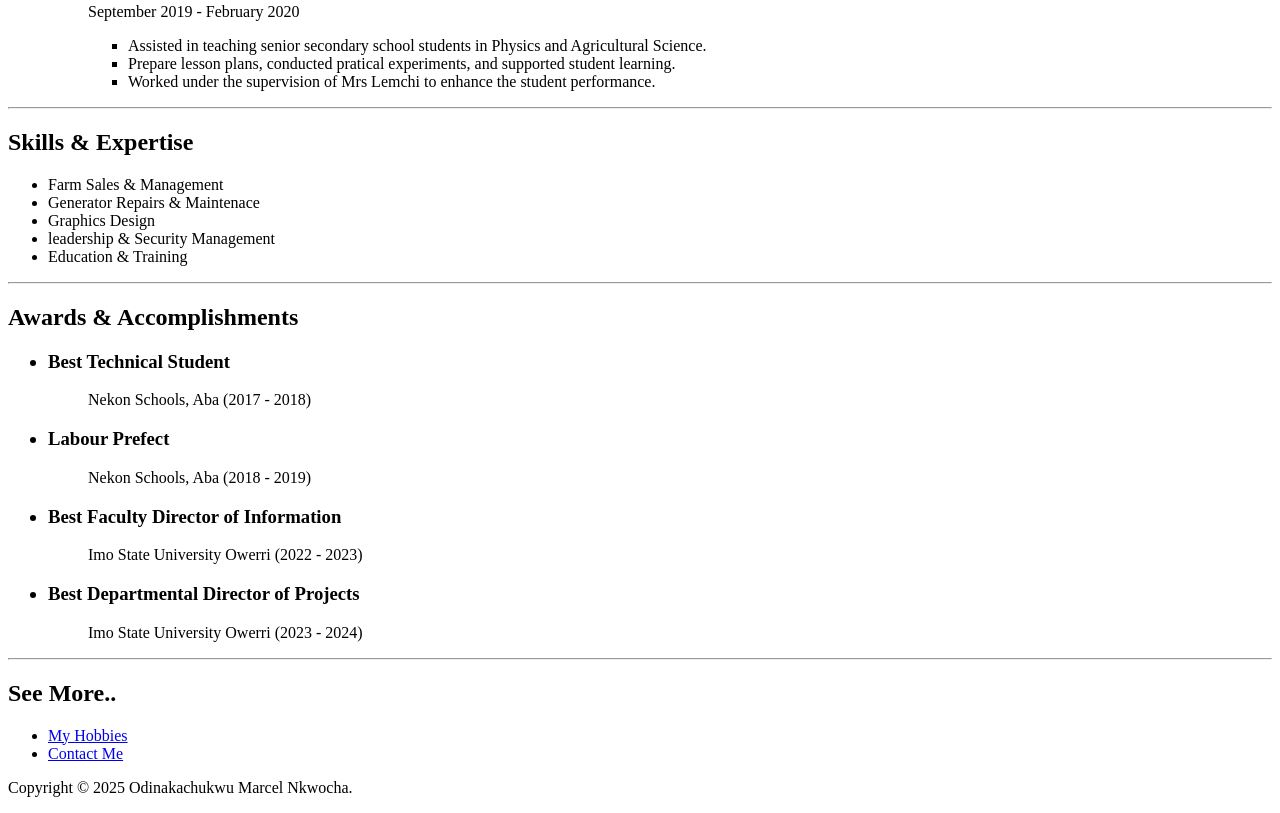
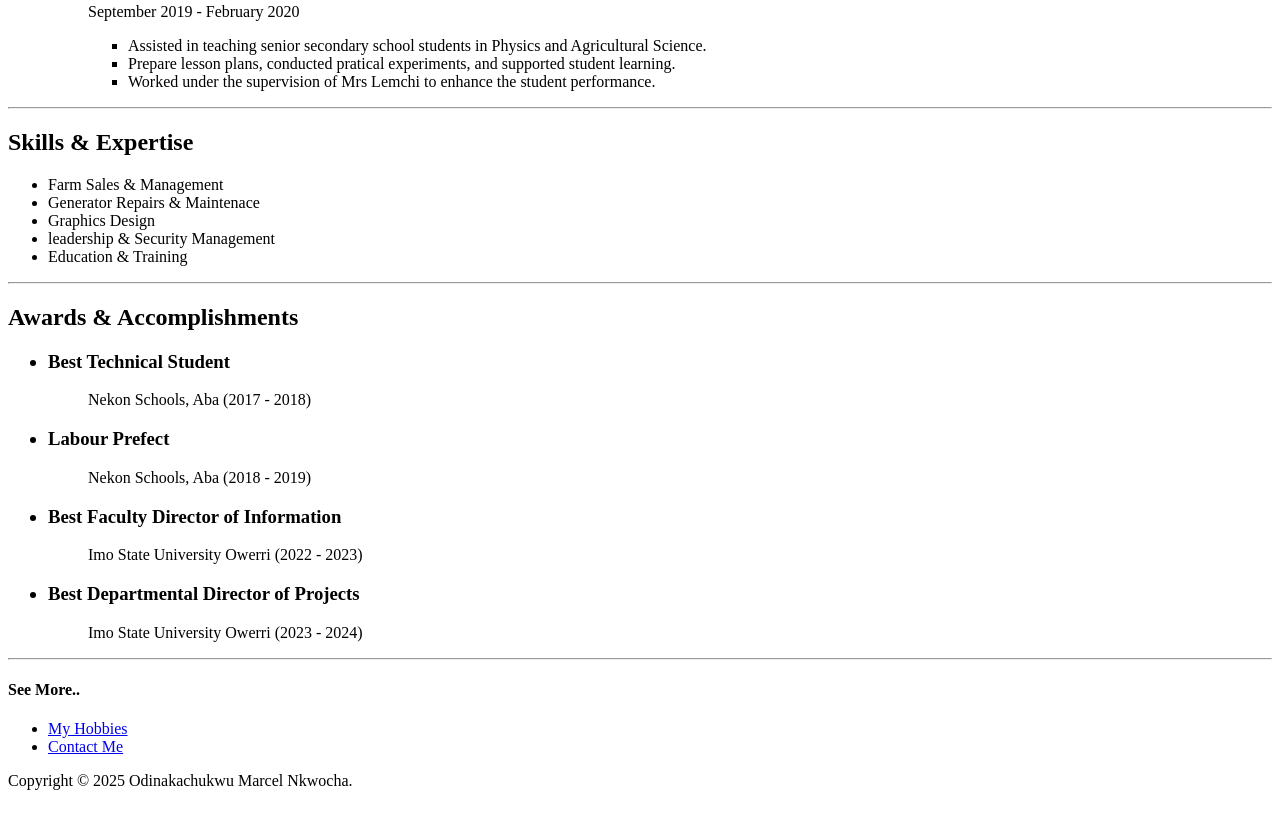
Before and after one commit to monmarcel567/html.portfolio, a plain HTML site: page index.html in a window 1280 px wide. Shown: the part 1256-2069 px from the top of the page. Drawn offline with Linux system fonts and the light colour scheme.

Commit message:
Add files via upload

```diff
--- a/index.html
+++ b/index.html
@@ -114,7 +114,7 @@
            </ul>
     </ul>
     <hr>
-    <h2>See More..</h2>
+    <h4>See More..</h4>
     <ul>
        <li><a href="hobbies.html">My Hobbies</a></li>
        <li><a href="contact.html">Contact Me</a></li>
```
